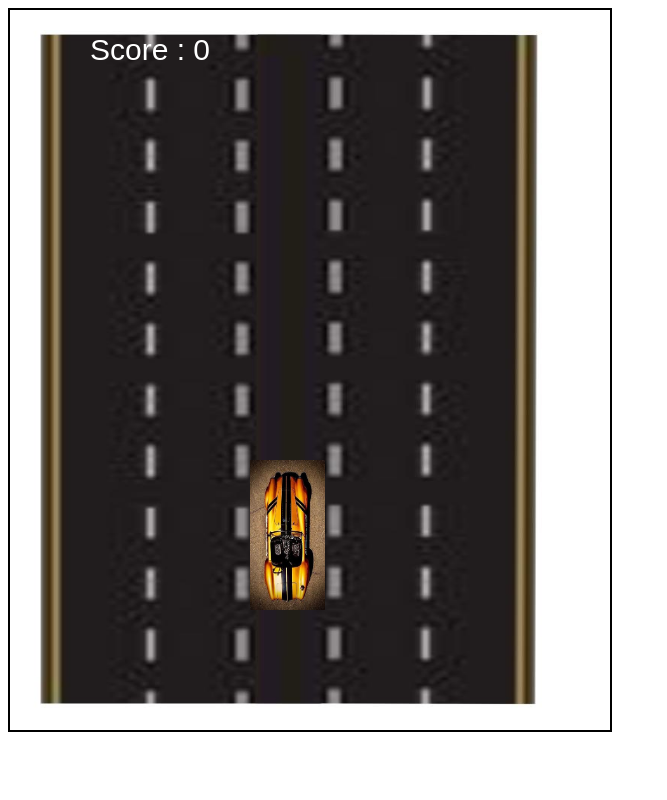
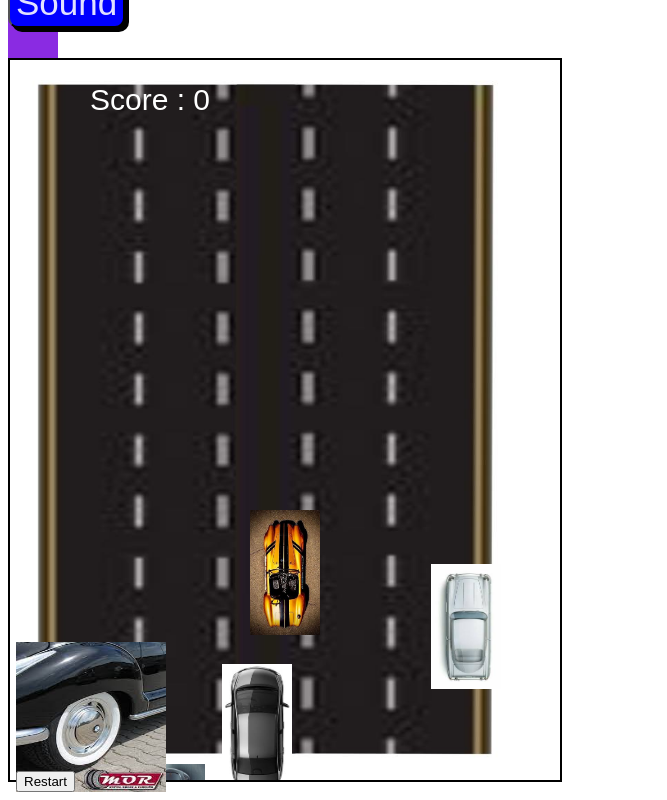
Before and after one commit to robciu22/StreetDriver, a plain HTML site: page index.html in a window 1280 px wide. Both pictures are taken after a click on the button "StartGame". Shown: the whole page, without its empty margins (0-667 px from the left). Drawn offline with Linux system fonts and the light colour scheme.

Commit message:
StreetDriver

```diff
--- a/index.css
+++ b/index.css
@@ -9,6 +9,48 @@
 
 #startBtn:hover {
     background-color: rgb(60, 255, 53);
+}
+
+#restartBtn:hover {
+    background-color: rgb(255, 154, 53);
+}
+
+.divButtons {
+    background-color: blueviolet;
+    height: 50px;
+    width: 50px;
+    /*position: absolute;
+    top: 0;*/
+    display: flex;
+    align-items: flex-end;
+    justify-content: space-around;
+}
+
+#sound {
+    height: 50px;
+    width: 130px;
+    font-size: 35px;
+    background-color: blue;
+    color: rgb(225, 225, 255);
+    box-shadow: 4px 4px black;
+    margin-bottom: 30px;
+    border-radius: 10px;
+    transition: all 1s ease-in-out;
+}
+
+#mute {
+    position: relative;
+    z-index: 10;
+    height: 50px;
+    width: 130px;
+    font-size: 28px;
+    border-radius: 20px;
+    background-color: blue;
+    color: rgb(225, 225, 255);
+    box-shadow: 4px 4px black;
+    margin-bottom: 30px;
+    border-radius: 10px;
+    transition: all 1s ease-in-out;
 }
 
 .headcontainer {
--- a/index.html
+++ b/index.html
@@ -33,7 +33,7 @@
         </div>
 
         <div class="game-intro">
-            <img class="startPage" src="./images/streets/istockphoto-468569772-612x612.jpg" alt="" width="100%">
+            <img class="startPage" src="./images/streets/startPicture.jpg" alt="" width="100%">
 
 
             <div>
@@ -47,6 +47,13 @@
 
         </div>
     </div>
+    <div class="divButtons">
+        <img class="bottom-left" src="./images/Räder/oldtimer.jpeg" alt="" width="150" height="150">
+        <button id="restartBtn" class="bottom-left">Restart</button>
+
+        <button id="sound" style="display: block;">Sound</button>
+        <button id="mute" style="display: none;">Mute</button>
+    </div>
 
     <div class="Score">
     </div>
@@ -54,7 +61,9 @@
     </div>
 
 
-    <canvas id="defaultCanvas" width="600" height="720"></canvas>
+    <canvas id="defaultCanvas" width="550" height="720">
+        Dein Browser unterstützt kein HTML5!
+    </canvas>
 
 
 
--- a/index.js
+++ b/index.js
@@ -3,51 +3,79 @@ let ctx = canvas.getContext('2d')
 canvas.style.border = '2px solid black'
 canvas.style.background = 'blue'
 
-let startBtn = document.querySelector('#startBtn')
+
 let startScreen = document.querySelector('#startScreen')
 
-let bg = new Image();
-bg.src = "./images/streets/multilaneHighway.jpg"
+let roadImage = new Image();
+roadImage.src = "/images/streets/multilaneHighway.jpg"
 
 let carImage = new Image()
-carImage.src = "./images/cars/myCar.jpg"
+carImage.src = "/images/cars/myCar.jpg"
 
 let carObstOne = new Image()
-carObstOne.src = "./images/cars/silverCar.jpeg"
+carObstOne.src = "/images/cars/silverCar.jpeg"
 
 let carObstTwo = new Image()
-carObstOne.src = "./images/cars/greyCar.jpeg"
+carObstTwo.src = "/images/cars/greyCar.jpeg"
 
 let carObstThree = new Image()
-carObstOne.src = "./images/cars/silverCar.jpeg"
+carObstThree.src = "/images/cars/yellowCar.jpg"
 
 let carObstFour = new Image()
-carObstOne.src = "./images/cars/cabrioCar.jpg"
+carObstFour.src = "/images/cars/cabrioCar.jpg"
 
-let carObstCrached = new Image()
-carObstOne.src = "./images/cars/crashedCars.jpg"
+let carObstCrashed = new Image()
+carObstCrashed.src = "/images/cars/crashedCars.jpg"
 
-const carWidth = 75
-const carHeight = 150
-const carX = 240 //X-Startposition from myCar
-const carY = 450 //Y-Startposition from myCar
-const carSpeedValue = 3
-    /*
-    const paddleWidth = 150;
-    const paddleHeight = 15;
-    let paddleX = canvas.width / 2 - paddleWidth / 2;
-    let paddleY = canvas.height - paddleHeight;
-    */
+let obstCarArr = [
+    { img: carObstOne, x: Math.floor(Math.random() * (canvas.width - 100)), y: 0 },
+    { img: carObstTwo, x: Math.floor(Math.random() * (canvas.width - 150)), y: 100 },
+    { img: carObstThree, x: Math.floor(Math.random() * (canvas.width - 275)), y: 150 },
+    { img: carObstFour, x: Math.floor(Math.random() * (canvas.width - 400)), y: 200 },
+    //{ img: carObstCrashed, x: Math.floor(Math.random() * canvas.width), y: 0 },
+];
+
+const carWidth = 70
+const carHeight = 125
+
+let carX = 240 //X-Startposition from myCar
+let carY = 450 //Y-Startposition from myCar
+
+
+
+let carSpeedValue = 3
 let isCarGoingLeft = false
 let isCarGoingRight = false
 let isCarGoingUp = false
 let isCarGoingDown = false
+
 let score = 0
-let gameOver = false
+let isGameOver = false
+let gameOverWin = document.querySelector('.win')
+let gameOverLose = document.querySelector('.lose')
+
 let intervalId = 0
 let topToBottomOne = 0
 let topToBottomTwo = 0
 let topToBottomThree = 0
+
+
+//Music
+let audio = new Audio("");
+audio.volume = 0.1
+let sound = new Audio("");
+sound.volume = 0.2
+let gameOverSong = new Audio("/audio/mixkit-game-over-trombone-1940.wav");
+gameOverSong.volume = 0.1
+
+//  Buttons
+let startBtn = document.querySelector('#startBtn')
+let restartBtn = document.querySelector("#restartBtn");
+let soundBtn = document.querySelector("#soundBtn");
+let muteBtn = document.querySelector("#muteBtn");
+
+
+
 
 /*
 window.onload = () => {
@@ -83,23 +111,153 @@ function drawMyCar() {
     }
 }
 
-function drawScore() {
-    ctx.beginPath();
-    ctx.font = "30px sans-serif";
-    ctx.fillStyle = "white";
-    ctx.fillText(`Score : ${score}`, 80, 50);
-    ctx.closePath();
+//obstacle cars ;-)
+function drawSilverCar() {
+    ctx.beginPath()
+    ctx.drawImage(carObstOne, 0, 0, 70, 125)
+    ctx.closePath()
 }
 
+function drawGrayCar() {
+    ctx.beginPath()
+    ctx.drawImage(carObstTwo, 0, 200, 70, 125)
+    ctx.closePath()
+}
+
+function drawYellowCar() {
+    ctx.beginPath()
+    ctx.drawImage(carObstThree, 200, 0, 70, 125)
+    ctx.closePath()
+}
+
+function drawCabrioCar() {
+    ctx.beginPath()
+    ctx.drawImage(carObstFour, 200, 200, 70, 125)
+    ctx.closePath()
+}
+
+function drawCrashedCar() {
+    ctx.beginPath()
+    ctx.drawImage(carObstCrashed, 400, 0, 125, 100)
+    ctx.closePath()
+}
+
+
+//Scoreboard
+function drawScore() {
+    ctx.beginPath()
+    ctx.font = "30px sans-serif"
+    ctx.fillStyle = "white"
+    ctx.fillText(`Score : ${score}`, 80, 50)
+    ctx.closePath()
+}
+
+
+//Moving the obstCars
+function moving() {
+    for (let i = 0; i < obstCarArr.length; i += 1) {
+        let currentCar = obstCarArr[i]
+
+        ctx.drawImage(currentCar.img, currentCar.x, currentCar.y, 70, 125)
+        currentCar.y += 3
+
+        if (currentCar.y > canvas.height) {
+            currentCar.y = -200
+        }
+
+        //collision inside of for loop
+        if (
+            // checks if the bottom of the traffic car is touching the top of the player car
+            currentCar.y + currentCar.height >= carY + 10 &&
+            //checks if the right side of the player car is more to the right than the traffic car
+            carX + 120 > currentCar.x &&
+            // checks if the left side of the player car is touching the left side of the traffic car
+            carX < currentCar.x + currentCar.width &&
+            //checks if the bottom of the player car is touching the top of the traffic car
+            carY + carHeight - 10 > currentCar.y
+        ) {
+            isGameOver = true;
+        }
+
+    }
+
+    //Car-Collision
+    // function carCollision(myCar, currentCar) {
+    //     if (myCar.x + myCar.width >= currentCar.x &&
+    //         myCar.x <= currentCar.x + currentCar.width &&
+    //         myCar.y + myCar.height >= currentCar.y &&
+    //         myCar.y <= currentCar.y + currentCar.height
+    //     )
+    //         return true
+    // }
+
+    // if (carCollision != 'true') {
+    //     isGameOver = true
+    // }
+
+
+
+    // function isColloide(a,b){
+    //     return !(
+    //         ((a.y + a.height) < (b.y)) ||
+    //         (a.y > (b.y + b.height)) ||
+    //         ((a.x + a.width) < b.x) ||
+    //         (a.x > (b.x + b.width))
+    //     )
+
+    // }
+
+    // let measureMyCar = { rect: 20, x: 75, y: 125 }
+    // let measureObstCar = { rect: 20, x: 75, y: 125 }
+
+    // let dim1 = measureMyCar.x - measureObstCar.x
+    // let dim2 = measureMyCar.y - measureObstCar.y
+
+    // let distance = Math.sqrt(dim1 * dim1 + dim2 * dim2);
+
+    // if (distance < measureMyCar.rect + measureObstCar.rect) {
+    //     isGameOver = true;
+    // }
+
+}
+
+
+
+
 function startGame() {
-    ctx.drawImage(bg, 0, 0, canvas.width, canvas.height)
+    ctx.beginPath()
+    ctx.drawImage(roadImage, 0, 0, canvas.width, canvas.height)
+    ctx.closePath()
 
     drawMyCar()
 
+    // for (let i = 0; i < obstCarArr.length; i += 1) {
+    //     let currentCar = obstCarArr[i];
+
+    //     drawSilverCar()
+    // }
+    // drawSilverCar()
+
+    // drawGrayCar()
+
+    // drawYellowCar()
+
+    // drawCabrioCar()
+
+    // drawCrashedCar()
+
+    moving()
+
+
     drawScore()
 
-    if (gameOver) {
+
+
+    if (isGameOver) {
         cancelAnimationFrame(intervalId)
+        score = 0
+        carSpeedValue = 3
+        gameOverSong.play()
     } else {
         intervalId = requestAnimationFrame(startGame)
     }
@@ -110,6 +268,13 @@ function startGame() {
 window.addEventListener('load', () => {
     canvas.style.display = 'none'
     startBtn.addEventListener('click', () => {
+        console.log('click')
+        startScreen.style.display = 'none'
+        canvas.style.display = 'block'
+
+        startGame()
+    })
+    restartBtn.addEventListener('click', () => {
         console.log('click')
         startScreen.style.display = 'none'
         canvas.style.display = 'block'
@@ -137,4 +302,6 @@ document.addEventListener("keydown", event => {
 document.addEventListener("keyup", event => {
     isCarGoingLeft = false;
     isCarGoingRight = false;
+    isCarGoingUp = false;
+    isCarGoingDown = false;
 });
```
Also changed, not shown: images/cars/yellowCar.jpg (renamed from images/cars/2bd52096d9b9f8114e3c4919ffa81dbd.jpg), images/specail/music1.png (added), images/specail/music2.png (added), images/specail/p1.png (added), images/specail/sound1.png (added), images/specail/sound2.png (added), images/streets/startPicture.jpg (renamed from images/streets/istockphoto-468569772-612x612.jpg), 1 other file.
